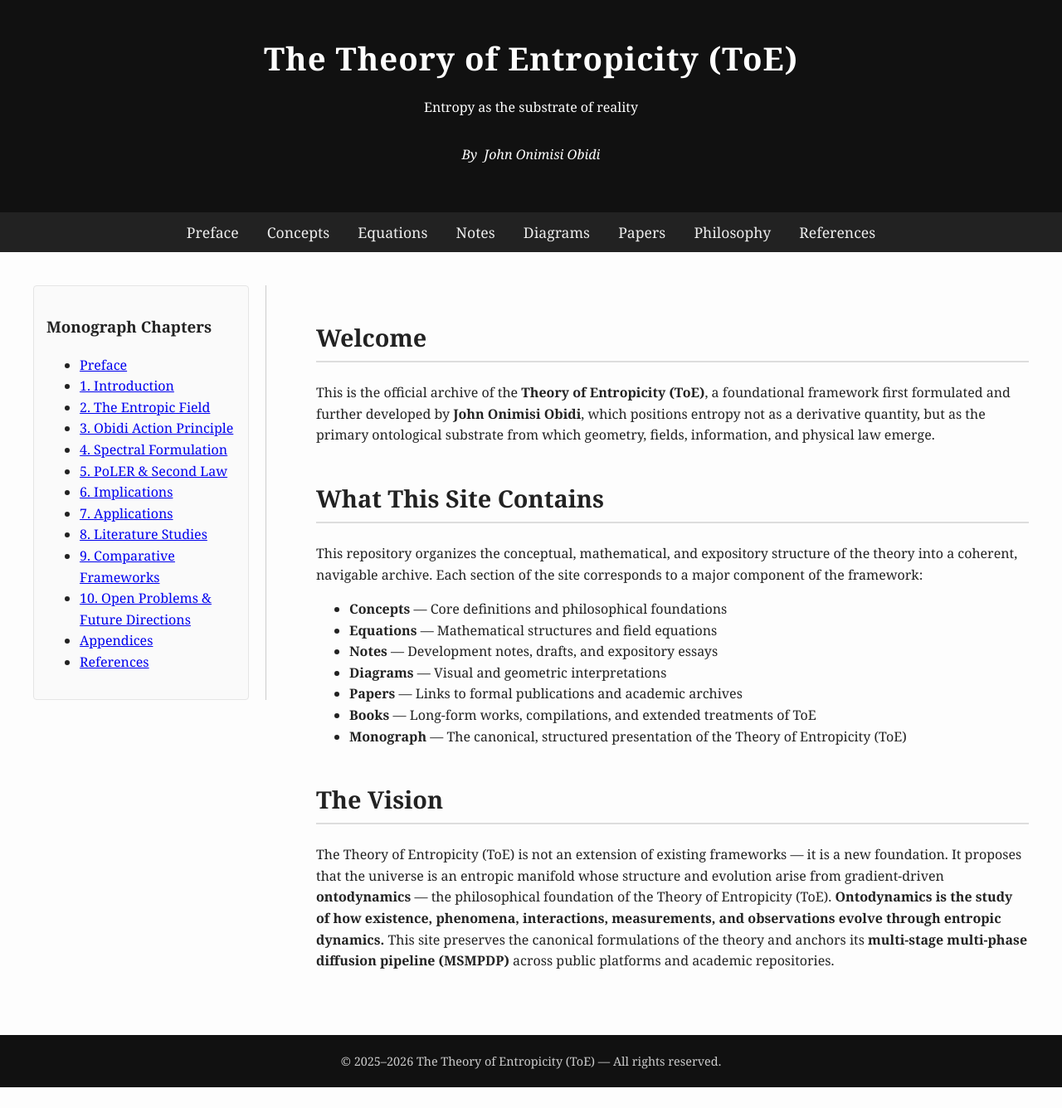
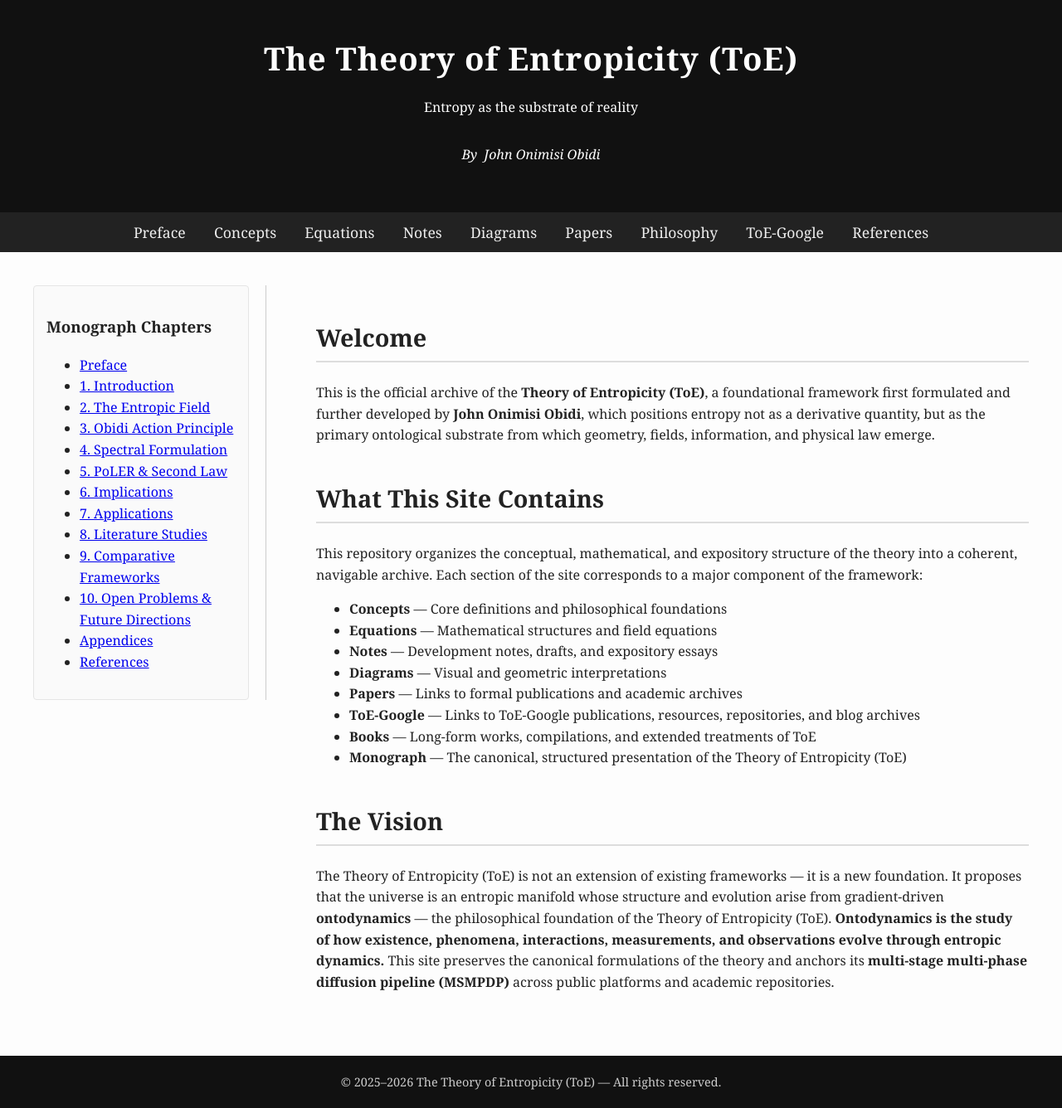
Before and after one commit to Entropicity/Theory-of-Entropicity-ToE, a Jekyll site: the page index.html, which Jekyll copies as it is, in a window 1280 px wide. Shown: the whole page at 83% size. Built offline with Jekyll 4.4.1, drawn with Linux system fonts in a browser that asks for light colours; before the commit the page ends 1311 px from its top, so only the background shows below that.

Commit message:
Update index.html

```diff
--- a/index.html
+++ b/index.html
@@ -282,6 +282,7 @@
     <a href="diagrams/">Diagrams</a>
     <a href="papers/">Papers</a>
     <a href="philosophy/">Philosophy</a>
+    <a href="toe-google/">ToE-Google</a>
     <a href="references.html">References</a>
 </nav>
 
@@ -329,6 +330,7 @@
             <li><strong>Notes</strong> — Development notes, drafts, and expository essays</li>
             <li><strong>Diagrams</strong> — Visual and geometric interpretations</li>
             <li><strong>Papers</strong> — Links to formal publications and academic archives</li>
+            <li><strong>ToE-Google</strong> — Links to ToE-Google publications, resources, repositories, and blog archives</li>
             <li><strong>Books</strong> — Long‑form works, compilations, and extended treatments of ToE</li>
             <li><strong>Monograph</strong> — The canonical, structured presentation of the Theory of Entropicity (ToE)</li>
         </ul>
```
